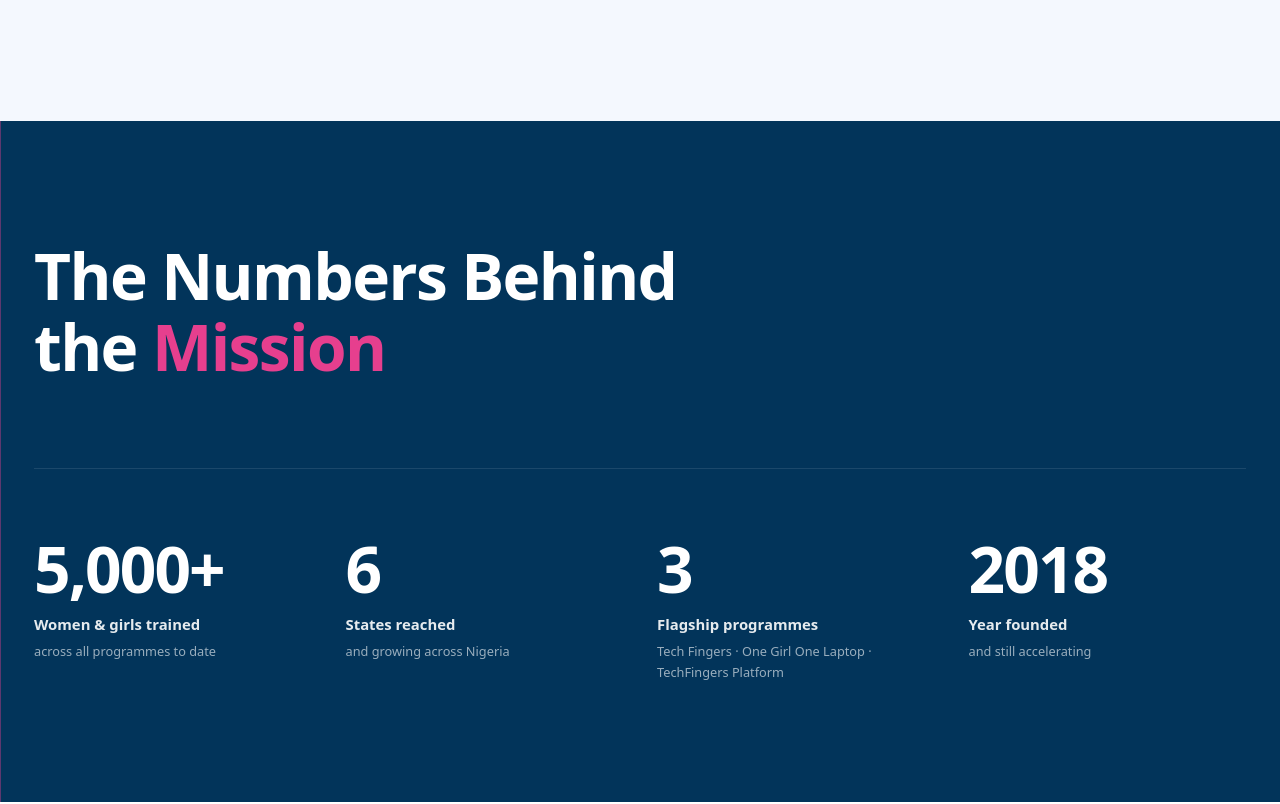
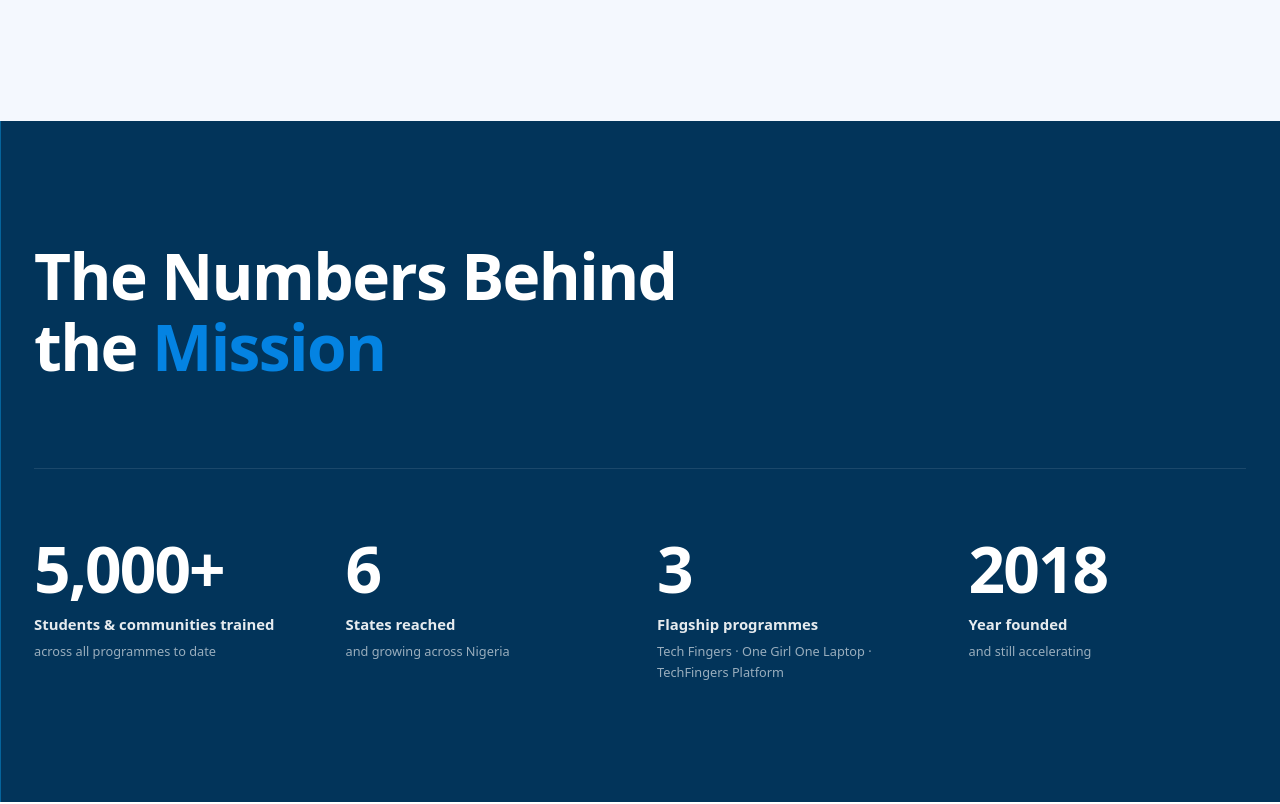
Before and after one commit to bluesandsacademy/BSA_Web-2.0, a Next.js app: page /about in a window 1280 px wide. Shown: the part 2448-3252 px from the top of the page. Built offline with nearby package versions, Linux system fonts and the light colour scheme; a web font is replaced by a local one.

Commit message:
Rewrite Impact Stats label for general audience, demote pink to accent

```diff
--- a/components/about/ImpactStats.js
+++ b/components/about/ImpactStats.js
@@ -3,7 +3,7 @@
 import { useRef, useEffect, useState } from "react";
 
 const stats = [
-  { value: "5,000+", label: "Women & girls trained",    note: "across all programmes to date" },
+  { value: "5,000+", label: "Students & communities trained", note: "across all programmes to date" },
   { value: "6",      label: "States reached",            note: "and growing across Nigeria" },
   { value: "3",      label: "Flagship programmes",       note: "Tech Fingers · One Girl One Laptop · TechFingers Platform" },
   { value: "2018",   label: "Year founded",              note: "and still accelerating" },
@@ -53,13 +53,13 @@
     <section aria-labelledby="impact-heading" className="py-16 lg:py-28 bg-secondary overflow-hidden relative">
 
       {/* Subtle pink left bar continuity */}
-      <div className="absolute left-0 top-0 bottom-0 w-px bg-pink/40" aria-hidden="true" />
+      <div className="absolute left-0 top-0 bottom-0 w-px bg-accent/40" aria-hidden="true" />
 
       <div className="max-w-7xl mx-auto px-6 lg:px-8">
 
         <h2 id="impact-heading" className="section-title mb-16 lg:mb-20" style={{ color: "white" }}>
           The Numbers Behind<br />
-          the <span className="text-pink">Mission</span>
+          the <span className="text-primary">Mission</span>
         </h2>
 
         <div className="grid grid-cols-2 lg:grid-cols-4 gap-10 lg:gap-8 border-t border-white/10 pt-12 lg:pt-16">
```
